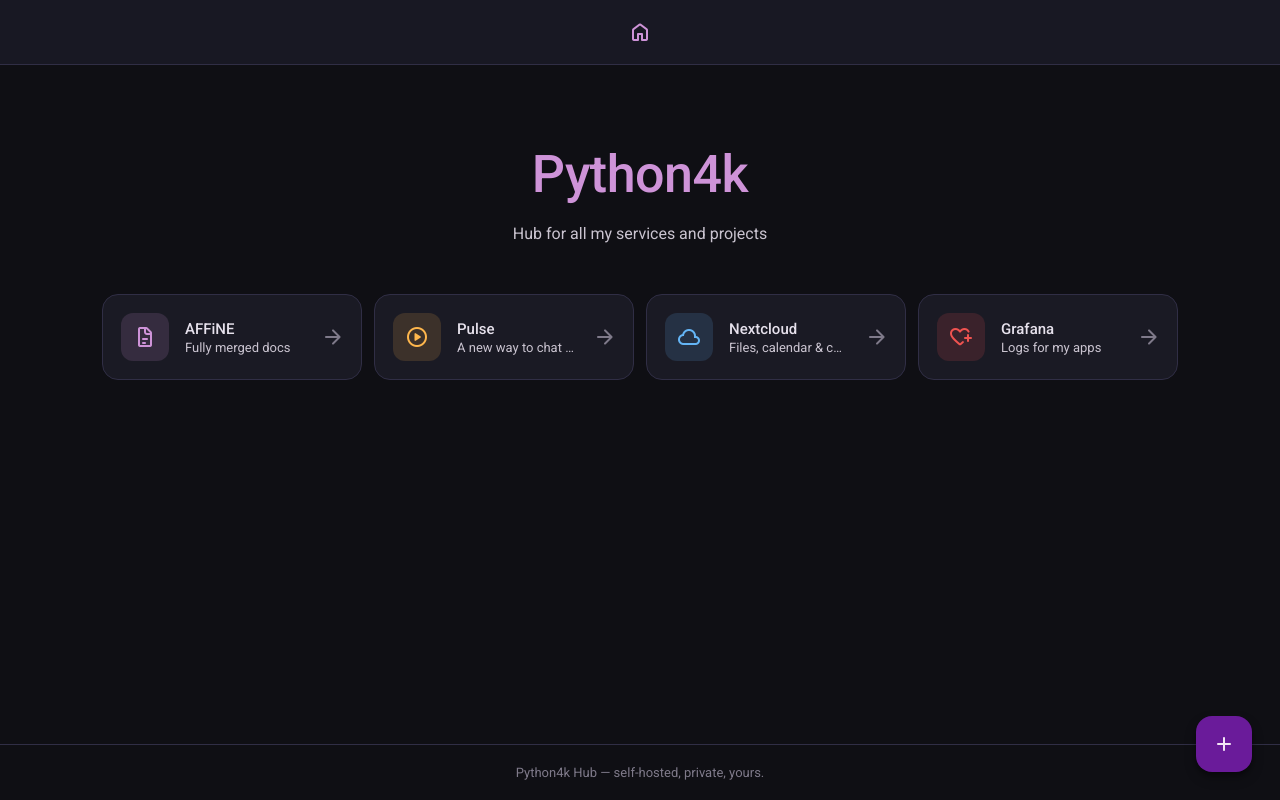
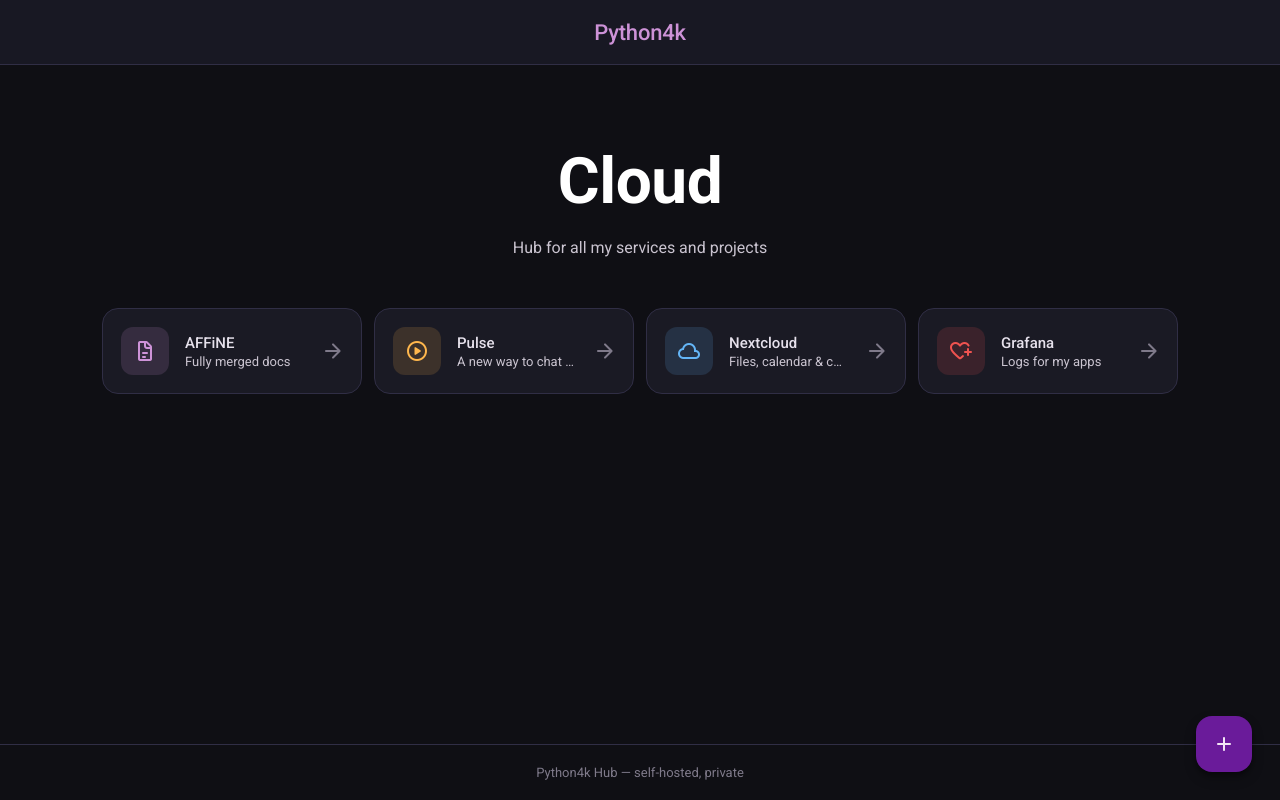
Before and after one commit to Python4k/landing, a plain HTML site: page index.html in a window 1280 px wide. Drawn offline with nearby package versions, Linux system fonts and the light colour scheme.

Commit message:
feat: edit index.html styles.css

```diff
--- a/index.html
+++ b/index.html
@@ -4,6 +4,7 @@
   <meta charset="UTF-8" />
   <meta name="viewport" content="width=device-width, initial-scale=1.0" />
   <title>Python4k Hub</title>
+  <link rel="icon" type="image/x-icon" href="/images/favicon.svg">
   <link rel="stylesheet" href="styles.css" />
   <link rel="preconnect" href="https://fonts.googleapis.com" />
   <link href="https://fonts.googleapis.com/css2?family=Roboto:wght@300;400;500;700&family=Material+Symbols+Rounded:opsz,wght,FILL,GRAD@24,400,1,0&display=swap" rel="stylesheet" />
@@ -13,8 +14,8 @@
   <!-- Top App Bar -->
   <header class="app-bar">
     <div class="app-bar__inner">
-      <div class="app-bar__leading">
-        <span class="material-symbols-rounded app-bar__icon">Home</span>
+      <div class="app-bar__title">
+        <a href="#">Python4k</a>
       </div>
     </div>
   </header>
@@ -23,7 +24,7 @@
 
     <!-- Hero -->
     <section class="hero">
-      <h1 class="hero__title"><span class="hero__accent">Python4k</span></h1>
+      <h1 class="hero__title"><span class="hero__accent">Cloud</span></h1>
       <p class="hero__subtitle">Hub for all my services and projects</p>
     </section>
 
@@ -99,7 +100,7 @@
   </div>
 
   <footer class="footer">
-    <span>Python4k Hub &mdash; self-hosted, private, yours.</span>
+    <span>Python4k Hub &mdash; self-hosted, private</span>
   </footer>
 
   <script src="app.js"></script>
--- a/styles.css
+++ b/styles.css
@@ -99,11 +99,13 @@
 }
 
 .app-bar__title {
+  color: #4dd0e1;
   font-size: 22px;
   font-weight: 500;
   letter-spacing: -.2px;
-  color: var(--md-on-surface);
+  color: #cd92d7;
 }
+
 
 .app-bar__actions {
   display: flex;
@@ -165,7 +167,7 @@
 }
 
 .hero__title {
-  font-size: clamp(32px, 5vw, 52px);
+  font-size: clamp(64px, 5vw, 52px);
   font-weight: 300;
   line-height: 1.15;
   letter-spacing: -.5px;
@@ -174,8 +176,8 @@
 }
 
 .hero__accent {
-  color: var(--md-primary);
-  font-weight: 500;
+  color: #ffffff;
+  font-weight: 600;
 }
 
 .hero__subtitle {
```
